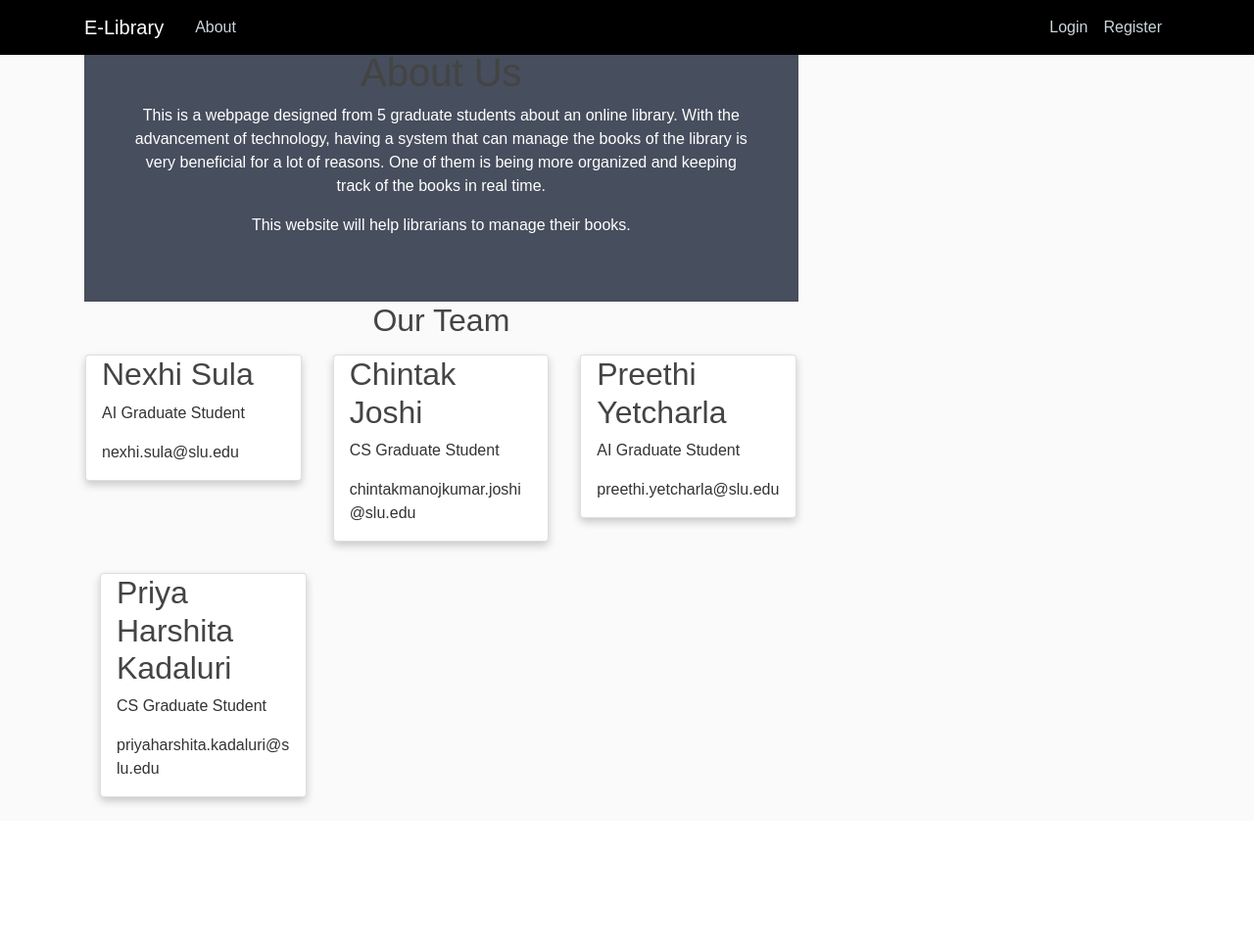
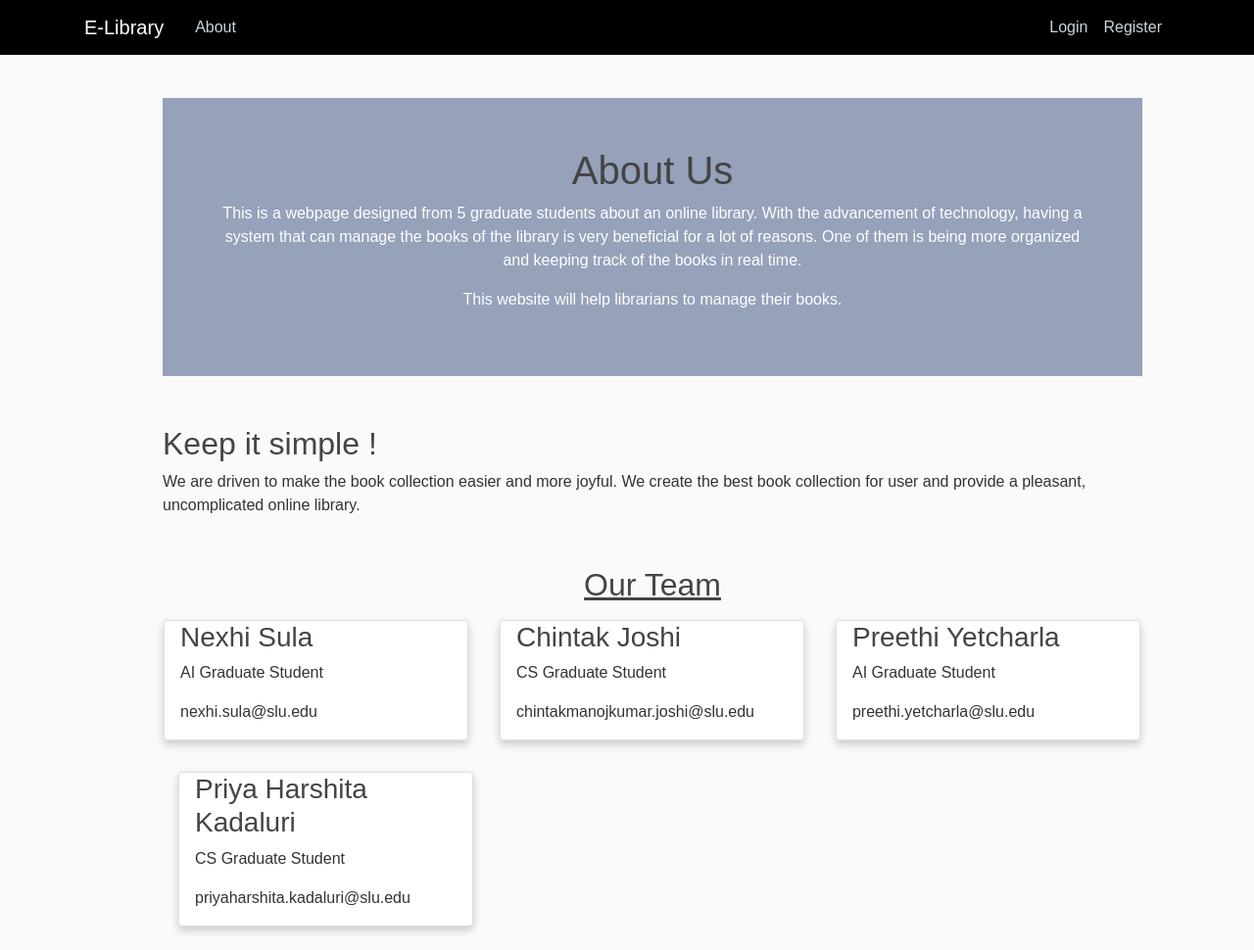
Before and after one commit to nexhis/E-library, a Django app: page /about/ in a window 1280 px wide. Shown: the whole page at 98% size. Before the commit the page ends 822 px from the top, so only its background shows below. Run offline with Django 4.2, Linux system fonts and the light colour scheme; some libraries are stand-ins or nearby versions.

Commit message:
modified about us page

```diff
--- a/elibrary/static/elibrary/aboutus.css
+++ b/elibrary/static/elibrary/aboutus.css
@@ -24,12 +24,18 @@ body {
   }
 
   .about-section {
+    margin-top: 100px;
+    margin-left: 80px;
     padding: 50px;
+    width: 1000px;
     text-align: center;
-    background-color: #474e5d;
+    background-color: #96a1ba;
     color: white;
   }
-
+  .about-section-2 {
+    margin-left: 80px;
+    margin-top: 50px;
+  }
   .container {
     padding: 0 16px;
   }
@@ -39,3 +45,8 @@ body {
     clear: both;
     display: table;
   }
+  .ourteam {
+    margin-top: 50px;
+    text-align: center;
+    text-decoration: underline;
+  }
--- a/elibrary/templates/elibrary/about.html
+++ b/elibrary/templates/elibrary/about.html
@@ -13,15 +13,18 @@
     library is very beneficial for a lot of reasons. One of them is being more organized and keeping
     track of the books in real time.</p>
   <p>This website will help librarians to manage their books.</p>
-</div>
+  </div>
+<div class="about-section-2">
+   <h2> Keep it simple ! </h2>
+   <p> We are driven to make the book collection easier and more joyful. We create the best book collection for user and provide a pleasant, uncomplicated online library.</p>
 
-<h2 style="text-align:center">Our Team</h2>
+   <h2 class="ourteam">Our Team</h2>
 <div class="row">
   <div class="column">
     <div class="card">
 
       <div class="container">
-        <h2>Nexhi Sula</h2>
+        <h3>Nexhi Sula</h3>
         <p class="title">AI Graduate Student</p>
 
         <p>nexhi.sula@slu.edu</p>
@@ -34,7 +37,7 @@
     <div class="card">
 
       <div class="container">
-        <h2>Chintak Joshi</h2>
+        <h3>Chintak Joshi</h3>
         <p class="title">CS Graduate Student</p>
 
         <p>chintakmanojkumar.joshi@slu.edu</p>
@@ -47,7 +50,7 @@
     <div class="card">
 
       <div class="container">
-        <h2>Preethi Yetcharla</h2>
+        <h3>Preethi Yetcharla</h3>
         <p class="title">AI Graduate Student</p>
 
         <p>preethi.yetcharla@slu.edu</p>
@@ -61,7 +64,7 @@
   <div class="card">
 
     <div class="container">
-      <h2>Priya Harshita Kadaluri</h2>
+      <h3>Priya Harshita Kadaluri</h3>
       <p class="title">CS Graduate Student</p>
 
       <p>priyaharshita.kadaluri@slu.edu</p>
@@ -70,4 +73,5 @@
   </div>
 </div>
 </div>
+</div>
 {%endblock content%}
```
Also changed, not shown: db.sqlite3.
